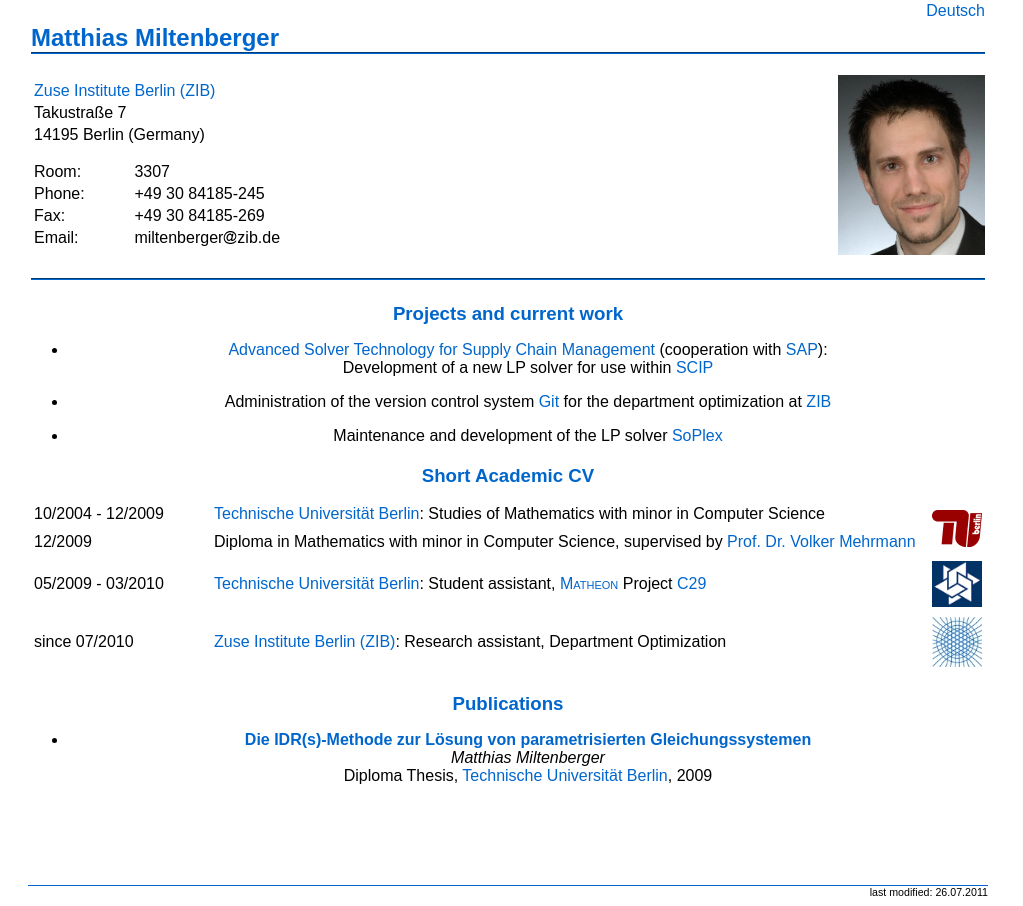
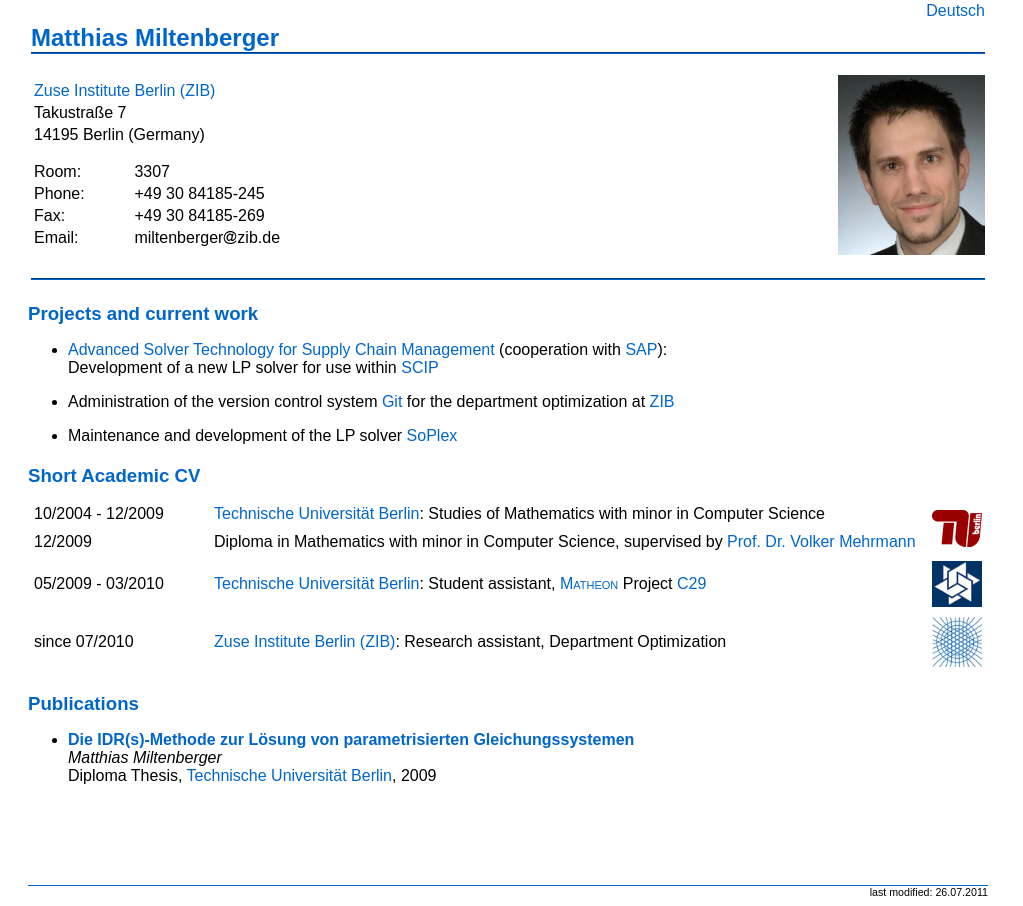
Before and after one commit to mattmilten/mattmilten.github.io, a PHP site: page / in a window 1280 px wide. Shown: the part 31-937 px from the top of the page, without its empty margins (0-1023 px from the left). Run offline with PHP 8.4, Linux system fonts and the light colour scheme.

Commit message:
Revert "centering in html"
This reverts commit 100165923d4a5f888125108a241cad7f65e63a81.

```diff
--- a/index.php
+++ b/index.php
@@ -18,7 +18,6 @@ fclose($fd);
 ?>
 </head>
 <body>
-<div align="center">
    <table width="100%">
    <tr>
       <td colspan="3" align="right"><a href="index.de.php">Deutsch</a></td>
@@ -144,6 +143,5 @@ fclose($fd);
       </li>
    </ul>
       <div class="col2">last modified: 26.07.2011</div>
-</div>
 </body>
 </html>
```
